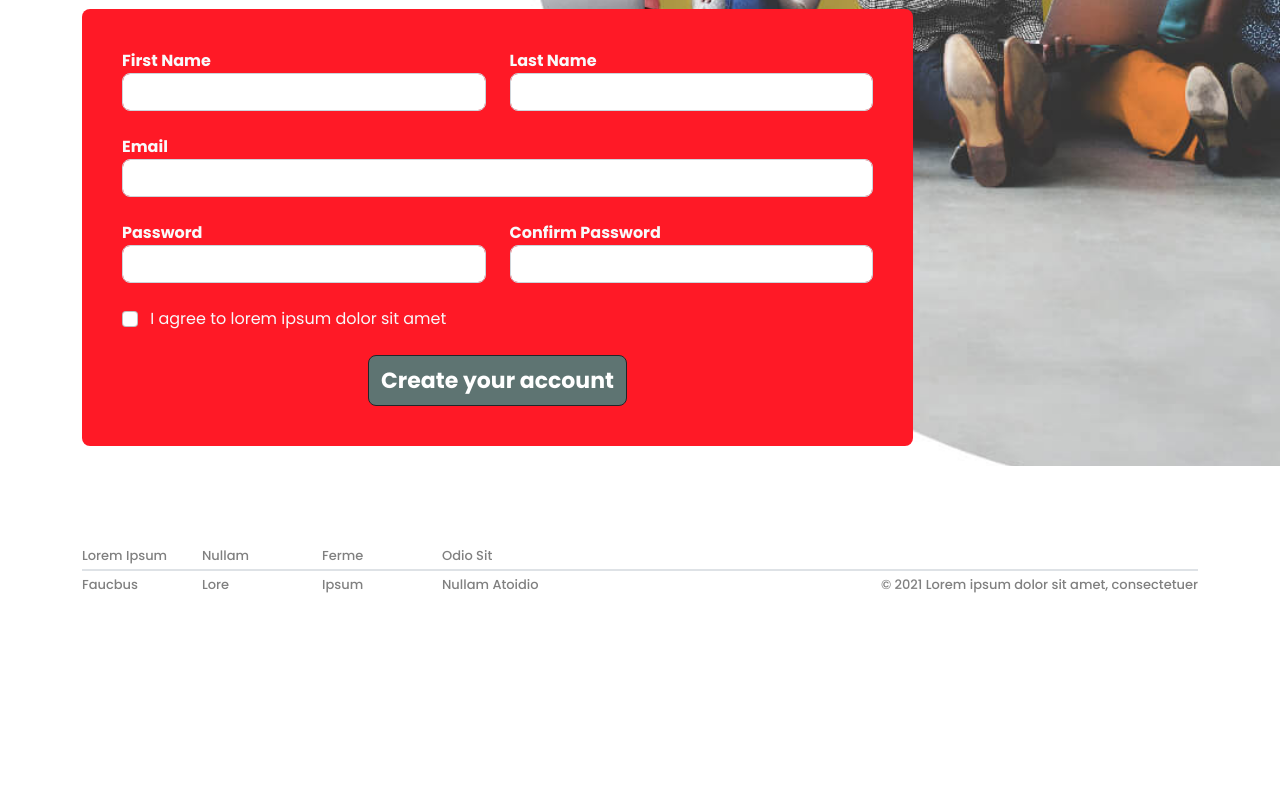
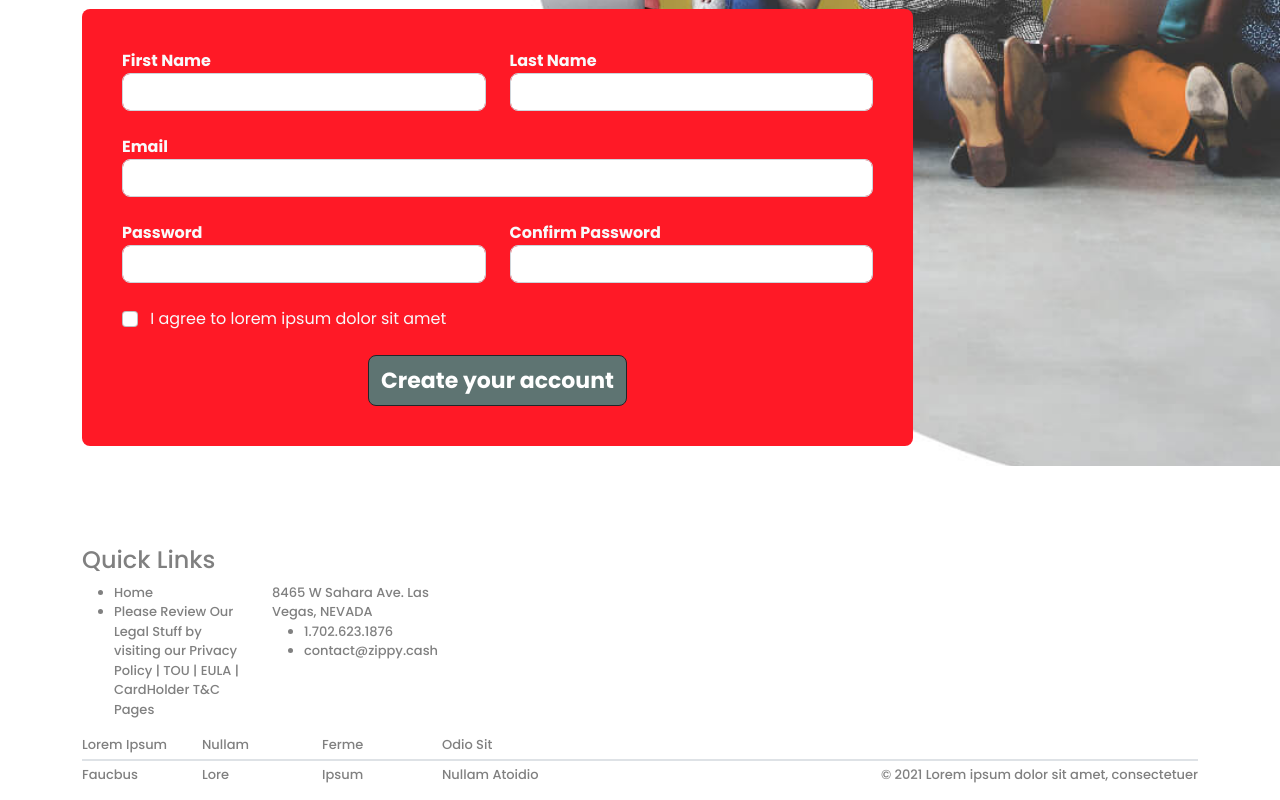
Before and after one commit to RB74/Z-Retail-Web, a React (Create React App) app: page /personal-signup in a window 1280 px wide. Shown: the part 375-1175 px from the top of the page. Before the commit the page ends 986 px from the top, so only its background shows below. Built offline with nearby package versions, Linux system fonts and the light colour scheme.

Commit message:
adding quicklinks

```diff
--- a/src/App.tsx
+++ b/src/App.tsx
@@ -4,7 +4,7 @@ import { BrowserRouter, Route, Routes } from 'react-router-dom';
 import About from './About';
 import Business from './Business';
 import BusinessSignup from './BusinessSignup';
-import Footer from './Footer';
+import Footer from './footer/Footer';
 import Header from './Header';
 import Home from './Home';
 import Language from './Language';
--- a/src/Footer.tsx
+++ b/src/footer/Footer.tsx
@@ -1,6 +1,9 @@
+import QuickLinks from "./QuickLinks";
+
 export default function Footer() {
   return (
     <footer className="container mb-3">
+      <QuickLinks />
       {/* Tab and desktop footer */}
       <div className="d-none d-md-block">
         <div className="d-flex justify-content-between border-bottom">
--- /dev/null
+++ b/src/footer/QuickLinks.tsx
@@ -0,0 +1,38 @@
+import { Link } from "react-router-dom";
+
+export default function QuickLinks() {
+  return (
+    <div>
+      <h4>Quick Links</h4>
+      <div className="row">
+        <div className="col-sm-2">
+          <ul>
+            <li>
+              <Link to="/" className="text-decoration-none" style={{ color: 'grey' }}>
+                Home
+              </Link>
+            </li>
+            <li>
+              Please Review Our Legal Stuff by visiting our{' '}
+              <Link to="/legal" className="text-decoration-none" style={{ color: 'grey' }}>
+                Privacy Policy | TOU | EULA | CardHolder T&amp;C Pages
+              </Link>
+            </li>
+          </ul>
+        </div>
+        <div className="col-sm-2">
+          8465 W Sahara Ave.
+          Las Vegas, NEVADA
+          <ul>
+            <li>
+              <a href="tel:+17026231876" className="text-decoration-none" style={{ color: 'grey' }}>1.702.623.1876</a>
+            </li>
+            <li>
+              <a href="mail:contact@zippy.cash" className="text-decoration-none" style={{ color: 'grey' }}>contact@zippy.cash</a>
+            </li>
+          </ul>
+        </div>
+      </div>
+    </div>
+  );
+}
```
